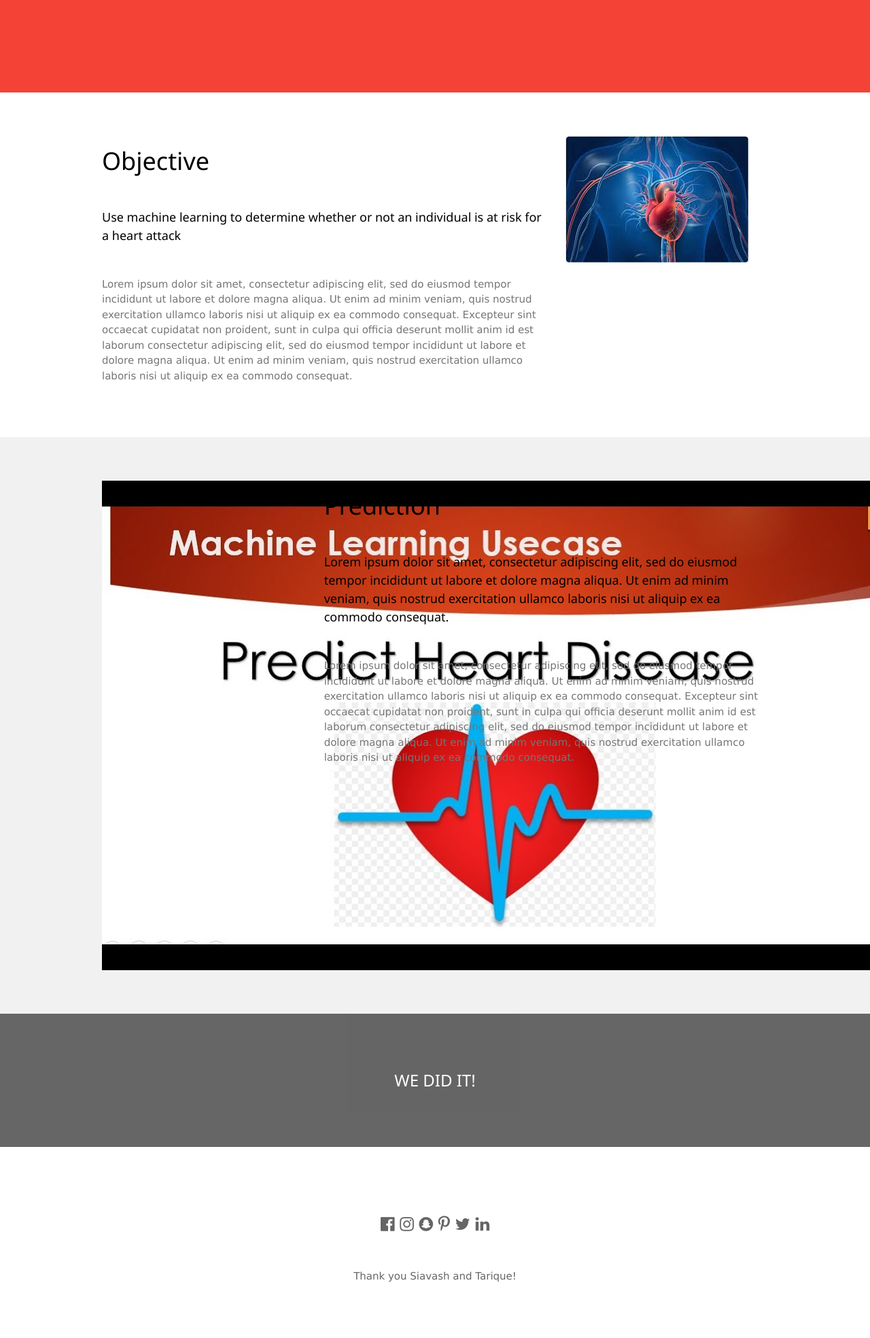
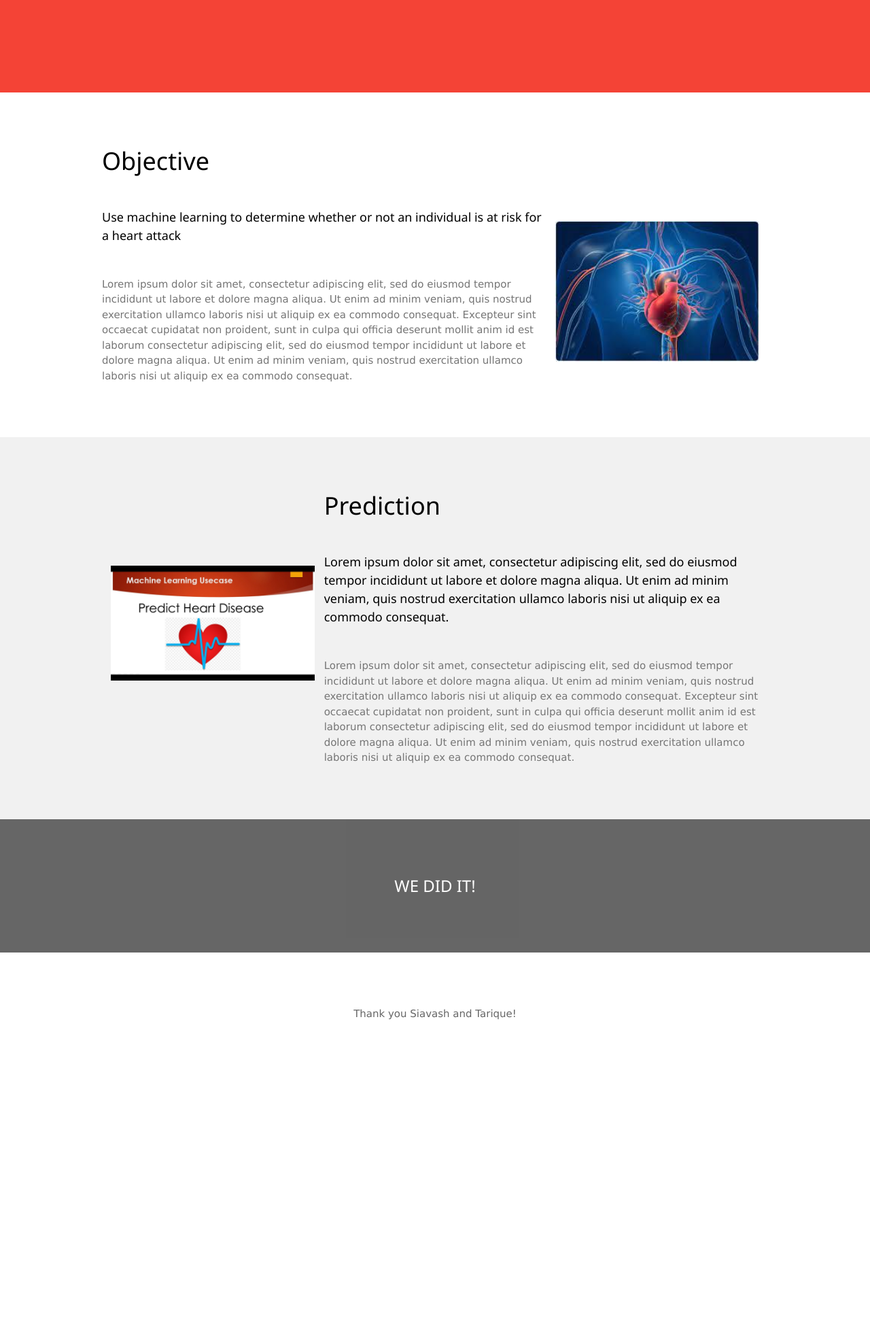
Before and after one commit to ravjolt/project-4, a Flask app: template Jonathan/Template/home.html in a window 1280 px wide; the page is wider, and only the part inside the window is pictured. Shown: the part 399-2367 px from the top of that part at 68% size. After the commit the page ends 1899 px from the top of that part, so only its background shows below. Run offline with Flask 2, Linux system fonts and the light colour scheme; the template is opened without the code that fills it, so the values that code supplies are empty.

Commit message:
Formatted IMG style

```diff
--- a/Jonathan/Template/home.html
+++ b/Jonathan/Template/home.html
@@ -10,9 +10,9 @@
 <link rel="stylesheet" href="https://cdnjs.cloudflare.com/ajax/libs/font-awesome/4.7.0/css/font-awesome.min.css">
 <link rel="stylesheet" href="styles.css"
 <style>
-body,h1,h2,h3,h4,h5,h6 {font-family: "Lato", sans-serif}
+body,h1,h5 {font-family: "Lato", sans-serif}
 .w3-bar,h1,button {font-family: "Montserrat", sans-serif}
-.fa-anchor,.fa-coffee {font-size:200px}
+.,.fa-coffee {font-size:200px}
 </style>
 </head>
 <body>
@@ -46,6 +46,12 @@ body,h1,h2,h3,h4,h5,h6 {font-family: "Lato", sans-serif}
     </div>
 
     <div class="w3-third w3-center">
+      <style>
+  img {
+    width: 300px;
+    margin-top: 125px;
+  }
+</style>
       <img src="../images/heart.JPG">
     </div>
   </div>
@@ -75,15 +81,7 @@ body,h1,h2,h3,h4,h5,h6 {font-family: "Lato", sans-serif}
 
 <!-- Footer -->
 <footer class="w3-container w3-padding-64 w3-center w3-opacity">
-  <div class="w3-xlarge w3-padding-32">
-    <i class="fa fa-facebook-official w3-hover-opacity"></i>
-    <i class="fa fa-instagram w3-hover-opacity"></i>
-    <i class="fa fa-snapchat w3-hover-opacity"></i>
-    <i class="fa fa-pinterest-p w3-hover-opacity"></i>
-    <i class="fa fa-twitter w3-hover-opacity"></i>
-    <i class="fa fa-linkedin w3-hover-opacity"></i>
- </div>
- <p>Thank you Siavash and Tarique!</p>
+    <p>Thank you Siavash and Tarique!</p>
 </footer>
 
 <script>
--- a/Jonathan/Template/styles.css
+++ b/Jonathan/Template/styles.css
@@ -1 +1 @@
-.dataset-img{margin-right: 100px;}
+.heart{margin-right: 100px;}
```
Also changed, not shown: Jonathan/Images/animatedheart.jpg (added).
